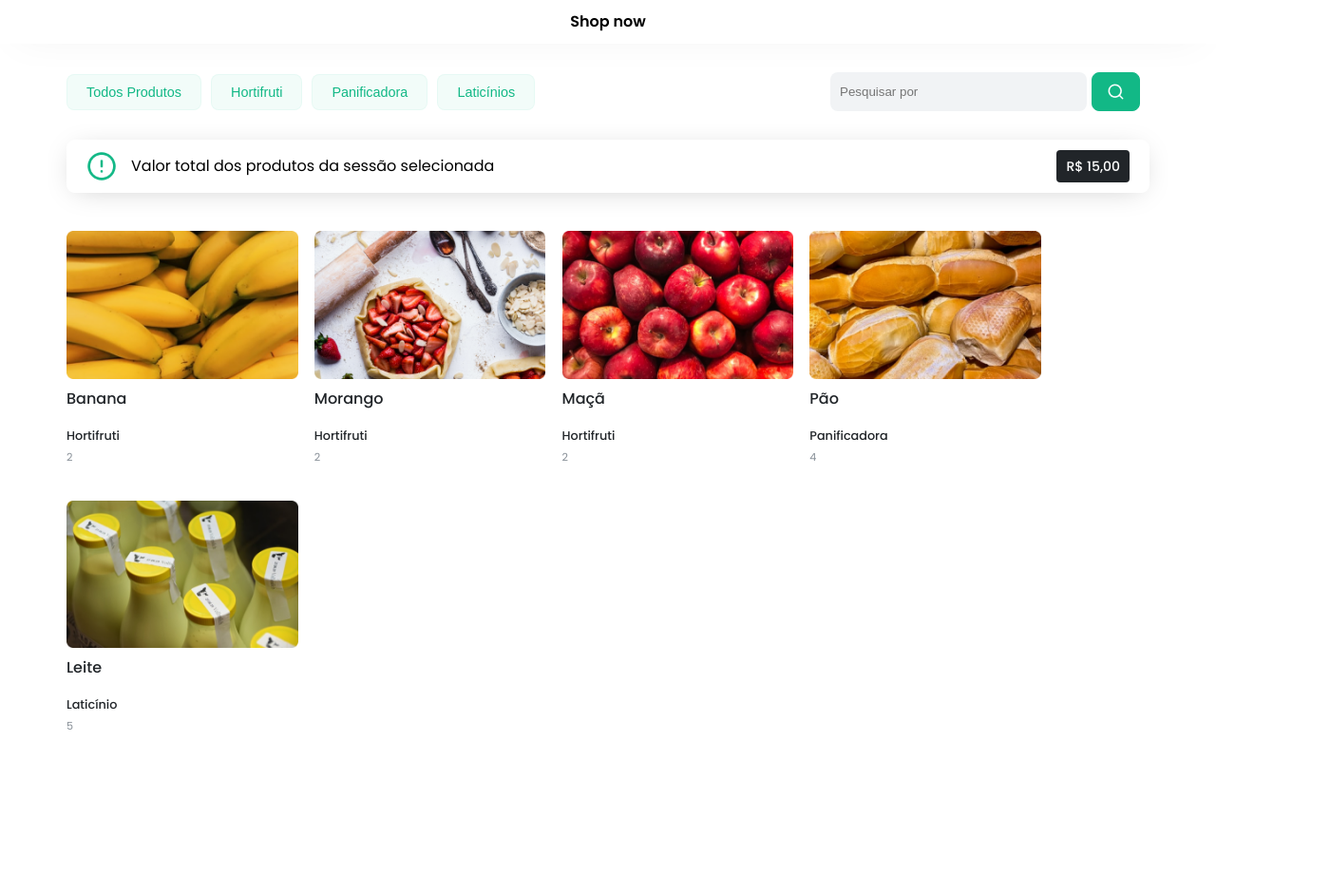
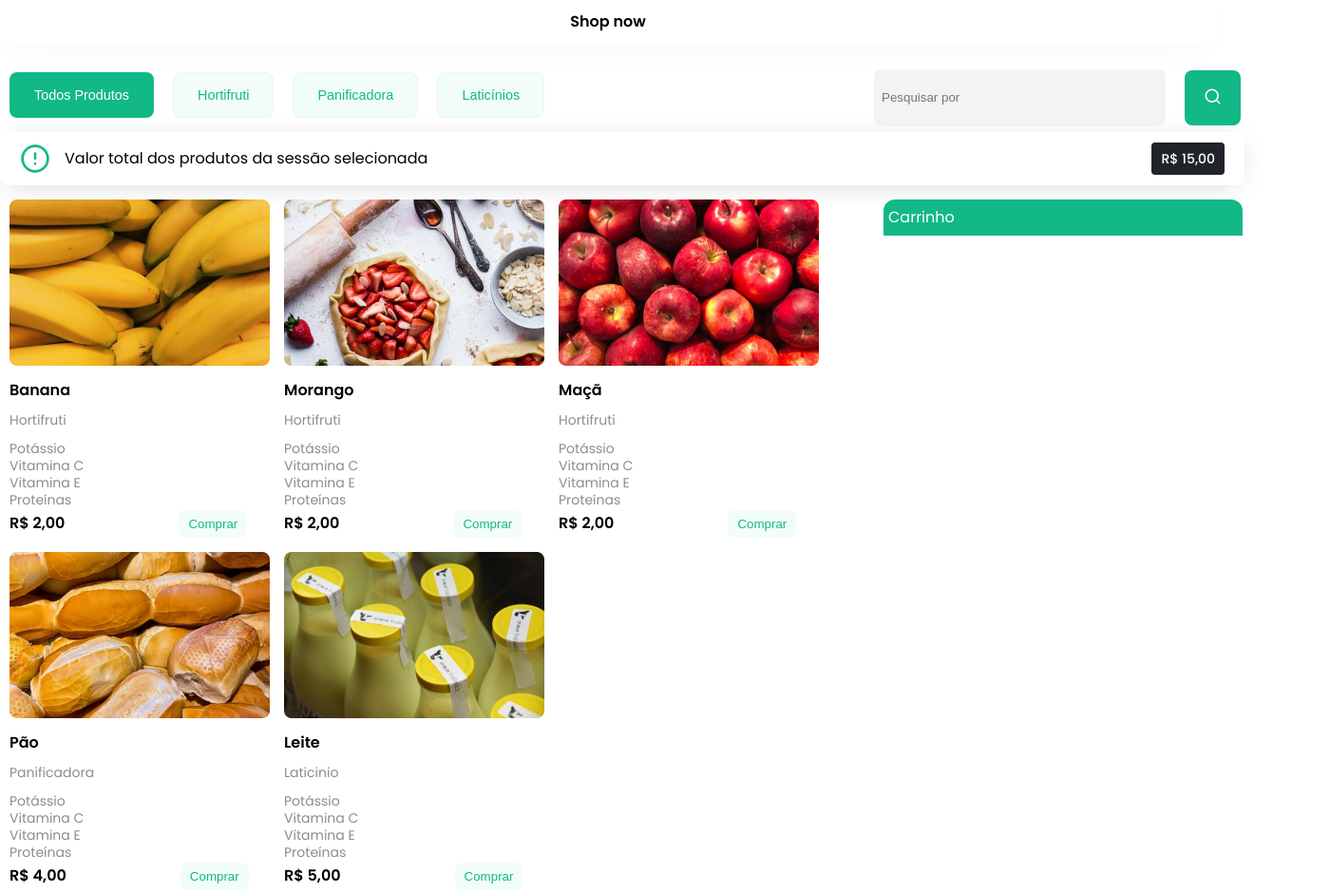
Before and after one commit to Kenzie-Academy-Brasil-Developers/entrega-lista-produtos-m2-sprint-1b-bobjoe159, a plain HTML site: page index.html in a window 1280 px wide. Shown: the whole page at 95% size, 1400 px wide, since content can reach past the window. Before the commit the page ends 811 px from the top, so only its background shows below. Drawn offline with Linux system fonts and the light colour scheme.

Commit message:
criada versao mobile first e desktop

```diff
--- a/index.html
+++ b/index.html
@@ -16,28 +16,17 @@
     <title>Lista de Produtos</title>
   </head>
   <body>
-    <!-- CABEÇALHO -->
     <header>
       <h1>Shop now</h1>
     </header>
-    <!-- PARTE PRINCIPAL -->
     <main>
       <section class="filtersContainer">
-        <div id="botoesContainer">
-          <button onclick = "listarProdutos(produtos)"class="estiloGeralBotoes estiloGeralBotoes--filter">
-            Todos Produtos
-          </button>
-          <button onclick = "listarProdutos(hortifruti)"class="estiloGeralBotoes estiloGeralBotoes--filter">
-            Hortifruti
-          </button>
-          <button onclick = "listarProdutos(panificadora)"class="estiloGeralBotoes estiloGeralBotoes--filter">
-            Panificadora
-          </button>
-          <button onclick = "listarProdutos(laticinio)"class="estiloGeralBotoes estiloGeralBotoes--filter">
-            Laticínios
-          </button>
+        <div class="buttonsContent" id="botoesContainer">
+          <button onclick="listarProdutos(produtos)">Todos Produtos</button>
+          <button onclick="listarProdutos(hortifruti)">Hortifruti</button>
+          <button onclick="listarProdutos(panificadora)">Panificadora</button>
+          <button onclick="listarProdutos(laticinio)">Laticínios</button>
         </div>
-
         <div class="containerBuscaPorNome">
           <input
             type="text"
@@ -53,32 +42,65 @@
       </section>
       <section class="priceContainer">
         <div>
-            <img src="./src/img/alert-circle.png" alt="exclamação de alerta">
-            <p>Valor total dos produtos da sessão selecionada</p>
+          <img src="./src/img/alert-circle.png" alt="exclamação de alerta" />
+          <p>Valor total dos produtos da sessão selecionada</p>
         </div>
-        <span class = "totalValue">R$ 0.00</span>
+        <span class="totalValue">R$ 0.00</span>
       </section>
-      <!-- CONTAINER DE PRODUTOS -->
-      <section class="containerVitrine">
-        <div class="containerListaProdutos">
-         <ul class = containerUl>
-                    <!-- Utilize esse item html como template para a construção da lista de produtos
-
-                    Você pode remover esses comentários depois que fizer a construção pelo DOM -->
-
-
-                    <!-- <li>
-                        <img src="./src/img/maça.png" alt="Imagem maçã">
-                        <h3>Maçã</h3>
-                        <span>Hortifruti</span>
-                        <p>R$ 2.00</p>
-                    </li> -->
-
+      <div class="vitrineMain">
+        <section class="vitrineContent">
+          <ul class="containerUl">
+            <li>
+              <img src="./src/img/banana.png" alt="Imagem banana" />
+              <h3>Banana</h3>
+              <span>Hortifruti</span>
+              <ul class="nutrientes">
+                <li>Potássio</li>
+                <li>Vitamina B6</li>
+                <li>Vitamina C</li>
+                <li>Folatos</li>
+              </ul>
+              <p>R$ 2.00</p>
+              <button>Comprar</button>
+            </li>
           </ul>
-        </div>
-      </section>
+        </section>
+        <section class="carrinho">
+          <p>Carrinho</p>
+          <!-- <div class="noItens">
+            <img src="./src/img/carrinho.svg" alt="" />
+            <p>Por enquanto não temos produtos no carrinho</p>
+          </div> -->
+        </section>
+      </div>
     </main>
     <script src="src/js/dataProdutos.js"></script>
     <script src="src/js/script.js"></script>
   </body>
 </html>
+
+<!-- <div class="carrinhoContent">
+  <div class="carrinhoItem">
+    <div class="itemInfos">
+      <img src="./src/img/banana.png" alt="" />
+      <div class="infoNames">
+        <h3>Banana</h3>
+        <span>Hortifruti</span>
+        <p>R$ 2,00</p>
+      </div>
+    </div>
+    <div class="itemLixeira">
+      <img src="./src/img/lixeira.svg" alt="" />
+    </div>
+  </div>
+  <div class="itensTotal">
+    <div class="qtdTotal">
+      <p>Quantidade:</p>
+      <span>1</span>
+    </div>
+    <div class="priceTotal">
+      <p>Total:</p>
+      <span>R$ 2,00</span>
+    </div>
+  </div>
+</div> -->
--- a/src/css/style.css
+++ b/src/css/style.css
@@ -1,8 +1,10 @@
+:root {
+  --primary-green: #12B886;
+}
+
 body {
   font-family: "Poppins", sans-serif;
 }
-
-/* CABEÇALHO */
 
 header {
   text-align: center;
@@ -12,87 +14,265 @@ background: #ffffff;
   box-shadow: 0px 4px 40px -20px rgba(0, 0, 0, 0.25);
 }
 
-/* MAIN - PARTE PRINCIPAL */
-
 main {
-margin: 0 70px;
-}
-
-/* FILTROS */
-
-.filtersContainer {
-display: flex;
-justify-content: space-between;
-align-items: center;
-padding: 30px 0;
+  margin: 0 auto;
+  width: 90%;
 }
 
 #botoesContainer {
   display: flex;
+  overflow: auto;
+  margin-top: 30px;
 }
 
-.estiloGeralBotoes {
+#botoesContainer button:first-child {
+  background-color: #12b886;
+  color: white
+}
+
+#botoesContainer > button {
   border: 1.5px solid rgba(18, 184, 134, 0.05);
   background: rgba(18, 184, 134, 0.05);
   border-radius: 8px;
-padding: 10px 20px;
+  padding: 15px 25px;
   cursor: pointer;
   font-weight: 500;
   color: #12b886;
   font-size: 0.9rem;
-margin-right: 10px;
-}
-
-.estiloGeralBotoes--filter:hover {
-background-color: #12b886;
-color: #ffffff;
-transition: ease-in-out 0.2s;
-}
-
-.botoesClickStyle {
-background-color: #12b886;
-color: #ffffff;
+  margin-inline: 10px;
+  margin-bottom: 15px;
 }
 
 .containerBuscaPorNome {
   display: flex;
+  align-items: center;
+}
+
+.containerBuscaPorNome > input {
+  width: 75%;
+  margin-inline: 10px;
+  border-radius: 8px;
+  border: none;
+  padding: 0px 8px;
+  height: 60px;
+  background-color: #F1F3F5;
+  margin-top: 20px;
+}
+
+.containerBuscaPorNome > button {
+  width: 15%;
+  border-radius: 8px;
+  border: none;
+  background-color: #12b886;
+  margin-inline: 10px;
+  height: 58px;
+  margin-top: 20px;
+}
+
+.containerBuscaPorNome > button:hover {
+  cursor: pointer;
+}
+
+.vitrineContent {
+  height: 300px;
+  margin-top: 15px;
+  margin-inline: 10px;
+  overflow-y: hidden;
+  overflow-x: auto;
+}
+
+.containerUl {
+  display: flex;
+  gap: 15px;
+}
+
+.containerUl li {
+  border-radius: 8px;
+}
+
+.containerUl li h3,
+.containerUl li p {
+  font-weight: 700;
+}
+
+.containerUl li p {
+  display: inline;
+}
+
+.containerUl li button {
+  background: rgba(18, 184, 134, 0.05);
+  border: none;
+  color: rgba(18, 184, 134, 1);
+  margin-left: 120px;
+  padding: 7px 10px;
+  border-radius: 8px;
+}
+
+.containerUl li button:hover {
+  cursor: pointer;
+}
+
+.containerUl li span {
+  display: block;
+  margin-block: 16px;
+  font-weight: 400;
+  font-size: 14px;
+  color: #868E96;
+}
+
+.carrinho {
+  border-radius: 12px;
+  width: 100%;
+  height: 240px;
+  margin-top: 15px;
+}
+
+.carrinho > p {
+  border-radius: 12px 12px 0px 0px;
+  background-color: var(--primary-green);
+  padding: 11px 5px;
+  color: white;
+}
+
+.qtdTotal,
+.priceTotal {
+  display: flex;
+  justify-content: space-between;
+  font-size: 14px;
+  font-weight: 700;
+}
+
+.itensTotal {
+  margin-bottom: 15px;
+  margin-top: 25px;
+ }
+
+ .priceTotal {
+  margin-top: 15px;
+ }
+
+ .itemImagem img {
+  width: 70px;
+  height: 70px;
+  border-radius: 8px;
+ }
+
+ .carrinhoItem {
+  display: flex;
+  margin-top: 15px;
   justify-content: space-between;
  }
 
-.campoBuscaPorNome {
-border: none;
-padding: 0 10px;
-background: #f1f3f5;
-border-radius: 8px;
-margin-right: 5px;
-width: 250px;
-color: #515252;
-font-weight: 400;
+ .itemInfos {
+  display: flex;
  }
 
-.estiloGeralBotoes--botaoBuscaPorNome {
+ .infoNames {
+  margin-left: 15px;
+ }
+
+ .infoNames > h3 {
+  margin-bottom: 5px;
+  font-weight: 700;
+ }
+
+ .infoNames > p {
+  margin-top: 5px;
+  font-weight: 700;
+ }
+
+ .itemInfos img {
+  width: 70px;
+  height: 70px;
+  border-radius: 12px;;
+ }
+
+ .noItens > p {
+  color: #868E96;
+  margin-top: 15px;
+}
+
+.noItens {
   display: flex;
-flex-direction: row;
   justify-content: center;
   align-items: center;
-padding: 10px 15px;
-gap: 10px;
-background: #12b886;
-border: 1.5px solid #12b886;
-border-radius: 8px;
+  flex-direction: column;
+  margin-top: 20%;
 }
 
-/* VALOR TOTAL */
+.itemLixeira img {
+  width: 15px;
+  height: 15px;
+}
+
+.itemLixeira img:hover {
+  cursor: pointer;
+}
+
+.carrinhoContent {
+  display: flex;
+  flex-direction: column;
+  overflow-y: auto;
+  height: 240px;
+}
+
+.priceContainer {
+  display: none;
+}
+
+.nutrientes li {
+  display: none;
+}
+
+@media (min-width: 768px) {
+  main {
+    margin: 0 auto;
+    width: 1400px;
+  }
+  .vitrineMain {
+    display: flex;
+    height: 100vh;
+  }
+  .vitrineContent {
+    display: flex;
+    width: 65%;
+    height: 100vh;
+    align-items: start;
+  }
+
+  .containerUl {
+    flex-wrap: wrap;
+  }
+
+  .containerUl li h3 {
+    margin-top: 15px;
+  }
+
+  .carrinho {
+    width: 27%;
+  }
+
+  .filtersContainer {
+    display: flex;
+  }
+
+  .buttonsContent {
+    width: 65%;
+  }
+
+  .containerBuscaPorNome {
+    width: 29%;
+  }
 
   .priceContainer {
     display: flex;
     justify-content: space-between;
-    align-items: center;
     background: #FFFFFF;
     border: 1px solid #FFFFFF;
     box-shadow: 0px 4px 30px -10px rgba(0, 0, 0, 0.25);
     border-radius: 8px;
     padding: 10px 20px;
+    width: 1310px;
   }
 
   .priceContainer div {
@@ -115,90 +295,10 @@ border-radius: 8px;
       font-size: 14px;
   }
 
-/*CONTAINER VITRINE*/
-
-.containerVitrine {
-display: flex;
-width: 100%;
-justify-content: space-evenly;
-border-radius: 50px 0;
+  .nutrientes li {
+    display: block;
+    margin-block: 4px;
+    font-size: 14px;
+    color: #868E96;
   }
-
-/* CONTAINER DE PRODUTOS */
-
-.containerListaProdutos {
-width: 100%;
 }
-
-.containerListaProdutos ul {
-list-style: none;
-display: flex;
-flex-wrap: wrap;
-justify-content: space-between;
-margin-top: 40px;
-width: 90%;
-}
-
-.containerListaProdutos ul li {
-border-radius: 8px;
-transition: ease-in-out 0.1s;
-width: calc(95% / 4);
-margin-bottom: 30px;
-}
-
-.containerListaProdutos ul li:hover {
-box-shadow: 3px 3px 13px 1px rgb(146 146 146);
-}
-
-.containerListaProdutos ul li img {
-width: 100%;
-}
-
-.containerListaProdutos ul li h3 {
-font-size: 1rem;
-font-weight: 500;
-margin: 10px 0 15px;
-color: #212529;
-}
-
-.containerListaProdutos ul li p {
-font-size: 0.7rem;
-color: #868e96;
-font-weight: 400;
-margin: 10px 0;
-}
-.containerListaProdutos ul li span {
-font-size: 0.8rem;
-font-weight: 500;
-margin-top: 10px;
-display: inline-block;
-color: #212529;
-}
-.containerListaProdutos ul li ol {
-list-style: decimal;
-color: #868e96;
-font-size: 12px;
-margin-left: 15px;
-}
-.containerListaProdutos ul li ol li {
-margin: 0;
-width: 100%;
-}
-.containerListaProdutos ul li button {
-background-color: #12b8860d;
-border-radius: 8px;
-border: #12b8860d 1px solid;
-color: #12b886;
-padding: 5px;
-transition: 0.5s;
-}
-.containerListaProdutos ul li button:hover {
-background-color: #12b886;
-border: #12b886 1px solid;
-color: white;
-}
-.containerListaProdutos ul li div {
-display: flex;
-justify-content: space-between;
-padding: 5px;
-}
--- a/src/js/dataProdutos.js
+++ b/src/js/dataProdutos.js
@@ -1,37 +1,57 @@
 const produtos = [
   {
+    id: 0,
     nome: 'Banana',
-        preco: 2,
+    preco: 2.0,
     secao: 'Hortifruti',
     categoria: 'fruta',
-        img: "./src/img/banana.png"
+    img: './src/img/banana.png',
+    promocao: true,
+    precoPromocao: '1.00',
+    componentes: ['Potássio', 'Vitamina B6', 'Vitamina C', 'Folatos']
   },
   {
+    id: 1,
     nome: 'Morango',
-        preco: 2,
+    preco: 2.0,
     secao: 'Hortifruti',
     categoria: 'fruta',
-        img: './src/img/morango.png'
+    img: './src/img/morango.png',
+    promocao: false,
+    precoPromocao: '0',
+    componentes: ['Fibras', 'Vitamina C', 'Cálcio', 'Ferro']
   },
   {
+    id: 2,
     nome: 'Maçã',
-        preco: 2,
+    preco: 2.0,
     secao: 'Hortifruti',
     categoria: 'fruta',
-        img: './src/img/maça.png'
+    img: './src/img/maça.png',
+    promocao: true,
+    precoPromocao: '1.50',
+    componentes: ['Potássio', 'Vitamina A', 'Vitamina E', 'Vitamina C']
   },
   {
+    id: 3,
     nome: 'Pão',
-        preco: 4,
+    preco: 4.0,
     secao: 'Panificadora',
     categoria: 'Pães',
-        img: './src/img/pao.png'
+    img: './src/img/pao.png',
+    promocao: true,
+    precoPromocao: '2.50',
+    componentes: ['Cálcio', 'Sódio', 'Fibra Alimentar', 'Proteínas']
   },
   {
+    id: 4,
     nome: 'Leite',
-        preco: 5,
-        secao: 'Laticínio',
+    preco: 5.0,
+    secao: 'Laticinio',
     categoria: 'Leite',
-        img: './src/img/leite.png'
+    img: './src/img/leite.png',
+    promocao: false,
+    precoPromocao: '1.00',
+    componentes: ['Carboidratos', 'Proteínas', 'Gorduras totais']
   }
 ]
--- a/src/js/script.js
+++ b/src/js/script.js
@@ -1,14 +1,30 @@
 let selectUl = document.querySelector('.containerUl')
 let totalValue = document.querySelector('.totalValue')
+let selectCarrinho = document.querySelector('.carrinho')
+let selectCarrinhoContent = document.querySelector('.carrinhoContent')
 
 //==FUNÇÃO PARA LISTAR OS PRODUTOS DE ACORDO COM O ARRAY==//
 function listarProdutos(array) {
   selectUl.innerHTML = ``
-    for(let i = 0; i < array.length; i++) {
+  for (let i = 0; i < array.length; i++) {
     criarCards(array[i])
   }
   let totalSum = atualizarValor(array)
   totalValue.innerHTML = `R$ ${totalSum},00`
+}
+
+{
+  /* <img src="./src/img/banana.png" alt="Imagem banana" />
+<h3>Banana</h3>
+<span>Hortifruti</span>
+<ul class="nutrientes">
+  <li>Potássio</li>
+  <li>Vitamina B6</li>
+  <li>Vitamina C</li>
+  <li>Folatos</li>
+</ul>
+<p>R$ 2.00</p>
+<button>Comprar</button> */
 }
 
 //==FUNÇÃO PARA CRIAR OS CARDS DE ACORDO COM O PRODUTO==//
@@ -17,28 +33,50 @@ function criarCards(produto) {
   let preco = produto.preco
   let secao = produto.secao
   let img = produto.img
+  let id = produto.id
 
   let createLi = document.createElement('li')
   let createImg = document.createElement('img')
   let createh3 = document.createElement('h3')
   let createSpan = document.createElement('span')
+  let createUl = document.createElement('ul')
   let createP = document.createElement('p')
+  let createButton = document.createElement('button')
   selectUl.appendChild(createLi)
-    createLi.append(createImg,createh3,createSpan,createP)
+  createLi.append(
+    createImg,
+    createh3,
+    createSpan,
+    createUl,
+    createP,
+    createButton
+  )
+  createUl.classList.add('nutrientes')
+  createButton.classList.add('buttonComprar')
+
+  for (let i = 0; i < 4; i++) {
+    let createLi = document.createElement('li')
+    createUl.appendChild(createLi)
+    createLi.innerHTML = produtos[i].componentes[i]
+  }
 
   //===Adicionando propriedades dos objetos===//
   createImg.src = `${img}`
   createImg.alt = `${nome}`
   createh3.innerHTML = `${nome}`
   createSpan.innerHTML = `${secao}`
-    createP.innerHTML = `${preco}`
+  createP.innerHTML = `R$ ${preco},00`
+  createButton.innerHTML = `Comprar`
+  createButton.id = id
 }
+
+function criarCardsCarrinho() {}
 
 //==FUNÇÃO PARA ATUALIZAR O VALOR TOTAL DOS PRODUTOS==//
 
 function atualizarValor(array) {
-    let sum = 0;
-    for(let i = 0; i < array.length; i++) {
+  let sum = 0
+  for (let i = 0; i < array.length; i++) {
     sum += array[i].preco
   }
   console.log(sum)
@@ -52,14 +90,12 @@ let panificadora = []
 let laticinio = []
 
 function listarCategorias() {
-    for(let i = 0; i < produtos.length; i++) {
-        if(produtos[i].secao == 'Hortifruti') {
+  for (let i = 0; i < produtos.length; i++) {
+    if (produtos[i].secao == 'Hortifruti') {
       hortifruti.push(produtos[i])
-        }
-        else if(produtos[i].secao == 'Panificadora') {
+    } else if (produtos[i].secao == 'Panificadora') {
       panificadora.push(produtos[i])
-        }
-        else if (produtos[i].secao == 'Laticínio') {
+    } else if (produtos[i].secao == 'Laticinio') {
       laticinio.push(produtos[i])
     }
   }
@@ -74,7 +110,7 @@ listarCategorias()
 let inputSearch = document.querySelector('.campoBuscaPorNome')
 let inputButton = document.querySelector('.botaoBuscaPorNome')
 
-inputButton.addEventListener('click', function() {
+inputButton.addEventListener('click', function () {
   let pesquisaUsuario = inputSearch.value
   pesquisarProdutos(pesquisaUsuario)
   arrayPesquisa = []
@@ -83,11 +119,14 @@ inputButton.addEventListener('click', function() {
 let arrayPesquisa = []
 
 function pesquisarProdutos(pesquisaUsuario) {
-    for(let i = 0; i < produtos.length; i++) {
+  for (let i = 0; i < produtos.length; i++) {
     let pesquisaLowerCase = pesquisaUsuario.toLowerCase()
     let nomeProduto = produtos[i].nome.toLowerCase()
     let categoriaProduto = produtos[i].categoria.toLowerCase()
-        if (nomeProduto.includes(pesquisaLowerCase) || categoriaProduto.includes(pesquisaLowerCase)) {
+    if (
+      nomeProduto.includes(pesquisaLowerCase) ||
+      categoriaProduto.includes(pesquisaLowerCase)
+    ) {
       arrayPesquisa.push(produtos[i])
     }
   }
@@ -97,9 +136,32 @@ function pesquisarProdutos(pesquisaUsuario) {
 //== FUNÇÃO EXTRA PRA PESQUISAR SE APERTAR O ENTER == //
 let body = document.querySelector('body')
 
-body.addEventListener('keypress',function (event) {
+body.addEventListener(
+  'keypress',
+  function (event) {
     if (event.which == 13) {
       let pesquisaUsuario = inputSearch.value
       pesquisarProdutos(pesquisaUsuario)
       arrayPesquisa = []
-    }},false)
+    }
+  },
+  false
+)
+
+let arrayCarrinho = []
+
+selectUl.addEventListener('click', function (event) {
+  let btnComprar = event.target
+  let btnId = btnComprar.id
+  console.log(btnId)
+  if (btnComprar.tagName == 'BUTTON') {
+    arrayCarrinho.push(produtos[btnId])
+    listarProdutosCarrinho(arrayCarrinho)
+  }
+})
+
+function listarProdutosCarrinho(array) {
+  for (let i = 0; i < array.length; i++) {
+    criarCardsCarrinho(array[i])
+  }
+}
```
Also changed, not shown: src/img/carrinho.svg (added), src/img/lixeira.svg (added). Lines whose indentation alone changed are shown as unchanged.
